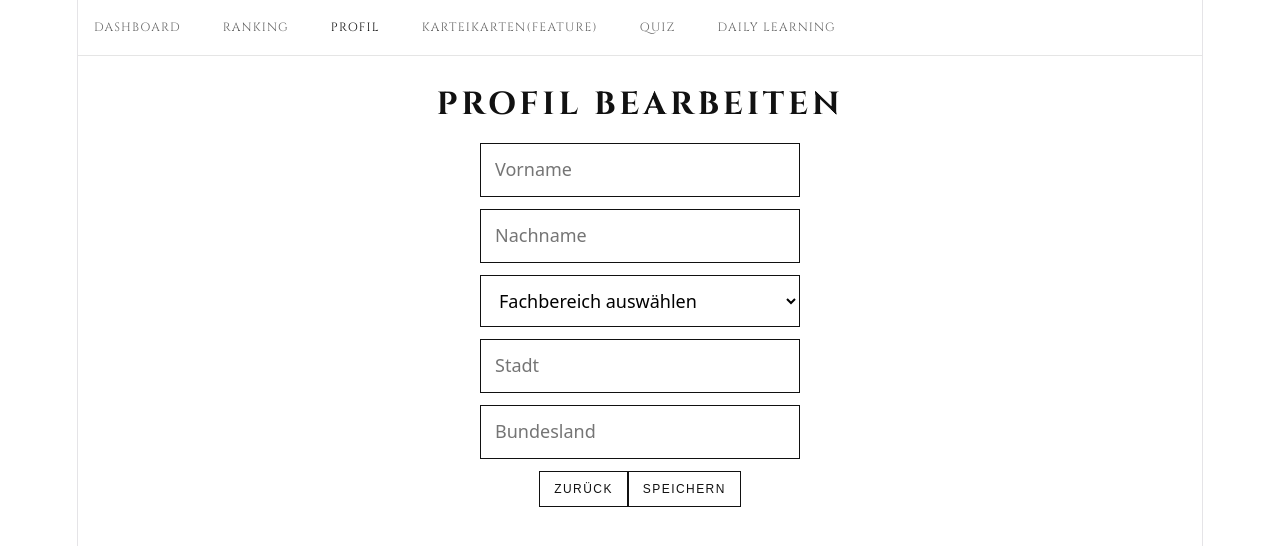
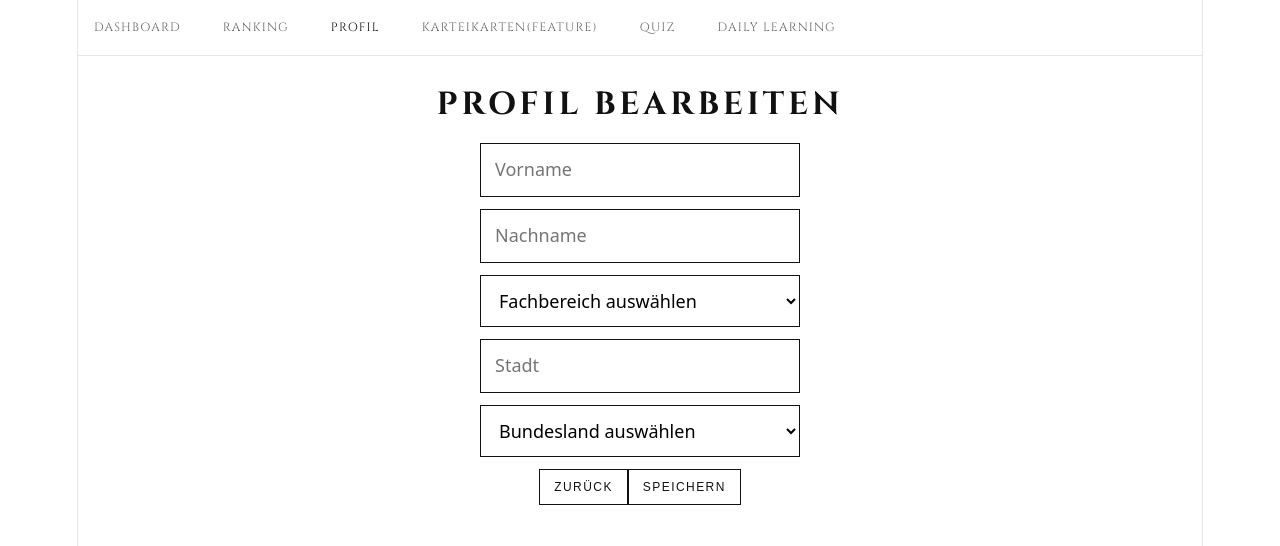
Before and after one commit to stackcraft-op/NullPointerPanic-web, a React (Vite) app: page /profil/bearbeiten in a window 1280 px wide. Shown: the top 546 px of the page. Built offline with nearby package versions, Linux system fonts and the light colour scheme; no server answers.

Commit message:
Dropdown-Liste für Bundesländer statt Freitext-Eingabe

```diff
--- a/src/pages/ProfilBearbeitenPage.jsx
+++ b/src/pages/ProfilBearbeitenPage.jsx
@@ -46,12 +46,28 @@ function ProfilBearbeitenPage ({profilDaten, setProfilDaten}){
                 value={profilDaten.stadt}
                 onChange={(event)=>setProfilDaten({...profilDaten,stadt:event.target.value})}
                 placeholder="Stadt"/>
-            <input
-                type="text"
+            <select
                 value={profilDaten.bundesland}
-                onChange={(event) => setProfilDaten({ ...profilDaten, bundesland: event.target.value })}
-                placeholder="Bundesland"
-                />
+                onChange={(event) => setProfilDaten({ ...profilDaten, bundesland: event.target.value })}>
+                <option value="">Bundesland auswählen</option>
+                <option value="Baden-Württemberg">Baden-Württemberg</option>
+                <option value="Bayern">Bayern</option>
+                <option value="Berlin">Berlin</option>
+                <option value="Brandenburg">Brandenburg</option>
+                <option value="Bremen">Bremen</option>
+                <option value="Hamburg">Hamburg</option>
+                <option value="Hessen">Hessen</option>
+                <option value="Mecklenburg-Vorpommern">Mecklenburg-Vorpommern</option>
+                <option value="Niedersachsen">Niedersachsen</option>
+                <option value="Nordrhein-Westfalen">Nordrhein-Westfalen</option>
+                <option value="Rheinland-Pfalz">Rheinland-Pfalz</option>
+                <option value="Saarland">Saarland</option>
+                <option value="Sachsen">Sachsen</option>
+                <option value="Sachsen-Anhalt">Sachsen-Anhalt</option>
+                <option value="Schleswig-Holstein">Schleswig-Holstein</option>
+                <option value="Thüringen">Thüringen</option>
+            </select>
+
             <button onClick={()=> zurueck()}>Zurück</button>
             <button onClick={()=> speichern()}>Speichern</button>
         </div>
```
